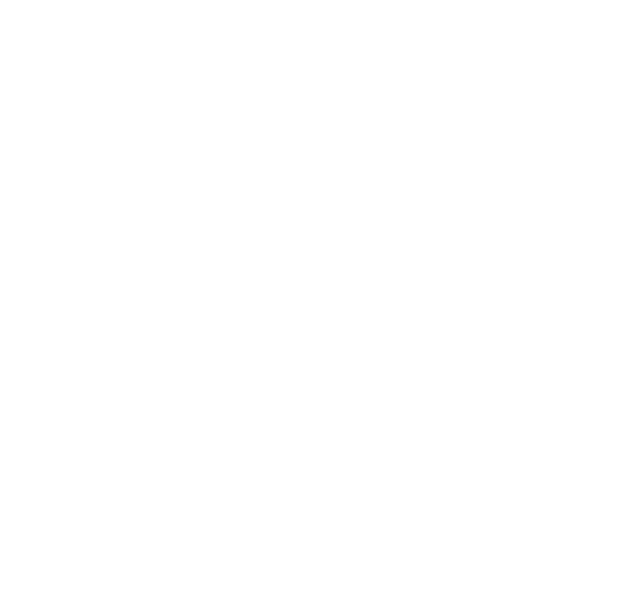
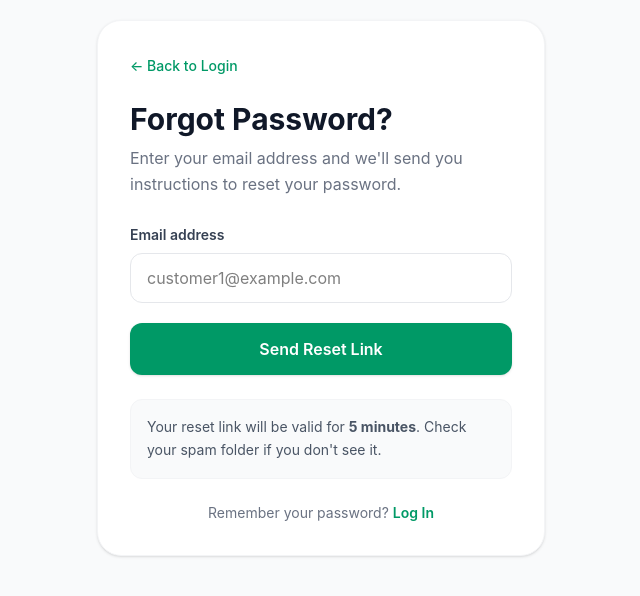
Before and after one commit to dhaniel073/capstone_frontend_project_group_29, a React (Vite) app: page /forgot-password in a window 1280 px wide. Before the commit this address had no page. Shown: the part 112-708 px from the top of the page, without its empty margins (319-959 px from the left). Built offline with nearby package versions, Linux system fonts and the light colour scheme.

Commit message:
feat: add forgot password page

```diff
--- a/src/App.jsx
+++ b/src/App.jsx
@@ -2,6 +2,7 @@
 import { BrowserRouter, Routes, Route, Navigate } from "react-router-dom";
 import Register from "./Register";
 import Login from "./Login";
+import ForgotPassword from "./ForgotPassword";
 
 export default function App() {
   return (
@@ -9,6 +10,7 @@
       <Routes>
         <Route path="/register" element={<Register />} />
         <Route path="/login" element={<Login />} />
+        <Route path="/forgot-password" element={<ForgotPassword />} />
         <Route path="/" element={<Navigate to="/login" replace />} />
       </Routes>
     </BrowserRouter>
--- /dev/null
+++ b/src/ForgotPassword.jsx
@@ -0,0 +1,123 @@
+import React, { useState } from "react";
+import { Link } from "react-router-dom";
+import API from "./api";
+
+export default function ForgotPassword() {
+  const [email, setEmail] = useState("");
+  const [loading, setLoading] = useState(false);
+  const [message, setMessage] = useState("");
+  const [error, setError] = useState("");
+
+  const handleSubmit = async (e) => {
+    e.preventDefault();
+
+    setMessage("");
+    setError("");
+
+    try {
+      setLoading(true);
+
+      const res = await API.post("/auth/forgot-password", {
+        email,
+      });
+
+      setMessage(
+        res.data.message ||
+          "If an account exists with this email, a password reset link has been sent."
+      );
+    } catch (err) {
+      setError(
+        err.response?.data?.message ||
+          "Something went wrong. Please try again."
+      );
+    } finally {
+      setLoading(false);
+    }
+  };
+
+  return (
+    <div className="min-h-screen bg-gray-50 flex items-center justify-center px-4 py-8 sm:px-6">
+      <div className="w-full max-w-md bg-white rounded-3xl p-6 sm:p-8 shadow-sm border border-gray-100">
+
+        {/* Header */}
+        <div className="mb-7">
+          <Link
+            to="/login"
+            className="text-sm text-emerald-600 font-medium hover:underline"
+          >
+            ← Back to Login
+          </Link>
+
+          <h1 className="text-2xl sm:text-3xl font-bold text-gray-900 mt-6">
+            Forgot Password?
+          </h1>
+
+          <p className="text-sm sm:text-base text-gray-500 mt-2 leading-relaxed">
+            Enter your email address and we'll send you instructions to reset
+            your password.
+          </p>
+        </div>
+
+        {/* Error */}
+        {error && (
+          <div className="mb-5 p-3 sm:p-4 bg-red-50 text-red-600 text-xs sm:text-sm rounded-xl border border-red-200">
+            {error}
+          </div>
+        )}
+
+        {/* Success */}
+        {message && (
+          <div className="mb-5 p-4 bg-emerald-50 text-emerald-700 text-sm rounded-xl border border-emerald-200">
+            <p className="font-semibold mb-1">Check your email</p>
+            <p>{message}</p>
+          </div>
+        )}
+
+        {/* Form */}
+        <form onSubmit={handleSubmit} className="space-y-5">
+          <div>
+            <label className="block text-sm font-semibold text-gray-700 mb-2">
+              Email address
+            </label>
+
+            <input
+              type="email"
+              required
+              placeholder="customer1@example.com"
+              value={email}
+              onChange={(e) => setEmail(e.target.value)}
+              className="w-full px-4 py-3 text-sm sm:text-base border border-gray-200 rounded-xl focus:outline-none focus:border-emerald-600 focus:ring-1 focus:ring-emerald-600 transition"
+            />
+          </div>
+
+          <button
+            type="submit"
+            disabled={loading}
+            className="w-full py-3 sm:py-3.5 bg-emerald-600 hover:bg-emerald-700 text-white font-semibold text-sm sm:text-base rounded-xl transition duration-150 disabled:opacity-60 shadow-sm"
+          >
+            {loading ? "Sending..." : "Send Reset Link"}
+          </button>
+        </form>
+
+        {/* Important Information */}
+        <div className="mt-6 p-4 bg-gray-50 rounded-xl border border-gray-100">
+          <p className="text-xs sm:text-sm text-gray-600 leading-relaxed">
+            Your reset link will be valid for <strong>5 minutes</strong>.
+            Check your spam folder if you don't see it.
+          </p>
+        </div>
+
+        {/* Login */}
+        <p className="text-center text-xs sm:text-sm text-gray-500 mt-6">
+          Remember your password?{" "}
+          <Link
+            to="/login"
+            className="text-emerald-600 font-semibold hover:underline"
+          >
+            Log In
+          </Link>
+        </p>
+      </div>
+    </div>
+  );
+}
--- a/src/Login.jsx
+++ b/src/Login.jsx
@@ -70,9 +70,12 @@
               <label className="text-xs font-semibold text-gray-700">
                 Password
               </label>
-              <span className="text-xs font-medium text-emerald-600 hover:underline cursor-pointer">
-                Forgot Password?
-              </span>
+             <Link
+               to="/forgot-password"
+               className="text-xs font-medium text-emerald-600 hover:underline">
+
+              Forgot Password?
+             </Link>
             </div>
             <div className="relative">
               <input
```
